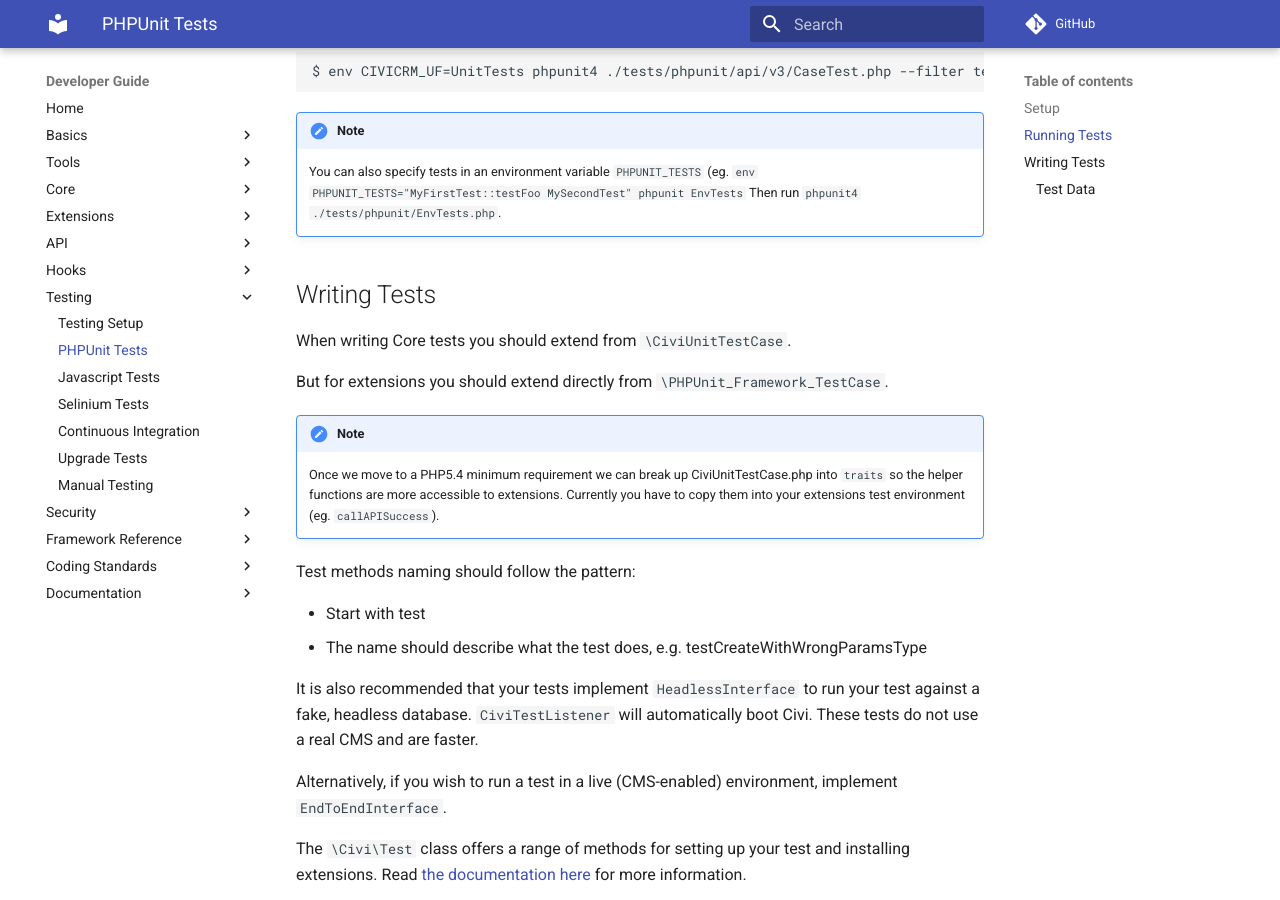
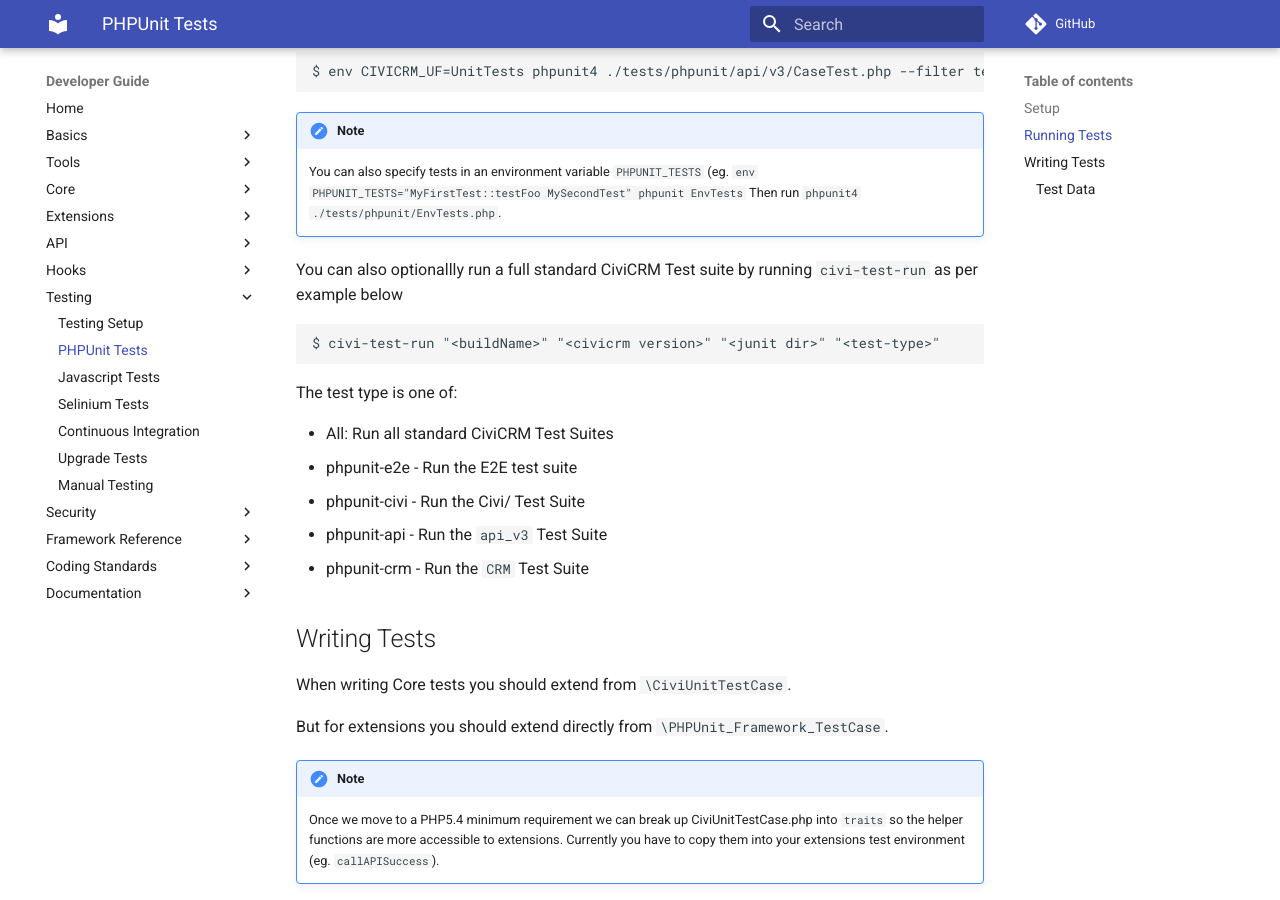
Before and after one commit to civicrm/civicrm-dev-docs, an MkDocs documentation site: the page built from docs/testing/phpunit.md, in a window 1280 px wide and 900 px high, scrolled down 1141 px. Built offline with MkDocs 1.6.1 and Material for MkDocs 9.7.7, drawn with Linux system fonts in a browser that asks for light colours; comment, search, counter and statistics services are not loaded; old or Windows-style settings are respelled for this version of MkDocs.

Commit message:
Document civi-test-run script

````diff
--- a/docs/testing/phpunit.md
+++ b/docs/testing/phpunit.md
@@ -52,6 +52,19 @@
     You can also specify tests in an environment variable `PHPUNIT_TESTS` (eg. `env PHPUNIT_TESTS="MyFirstTest::testFoo MySecondTest" phpunit EnvTests`
     Then run `phpunit4 ./tests/phpunit/EnvTests.php`.
 
+You can also optionallly run a full standard CiviCRM Test suite by running `civi-test-run` as per example below
+
+```bash
+$ civi-test-run "<buildName>" "<civicrm version>" "<junit dir>" "<test-type>"
+```
+The test type is one of:
+
+-  All: Run all standard CiviCRM Test Suites
+-  phpunit-e2e - Run the E2E test suite
+-  phpunit-civi - Run the Civi/ Test Suite
+-  phpunit-api - Run the `api_v3` Test Suite
+-  phpunit-crm - Run the `CRM` Test Suite
+
 ## Writing Tests
 
 When writing Core tests you should extend from `\CiviUnitTestCase`.
````
Also changed, not shown: docs/testing/javascript.md (+8 -2 lines), docs/testing/upgrades.md (+8 -0 lines).
